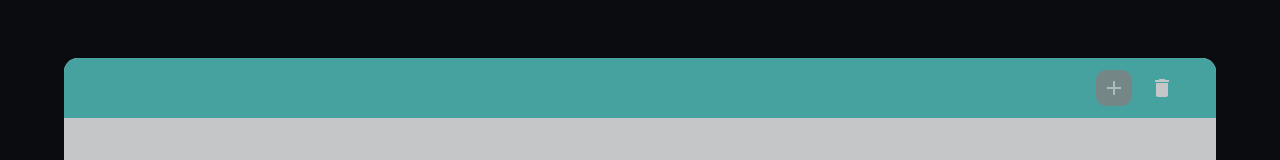
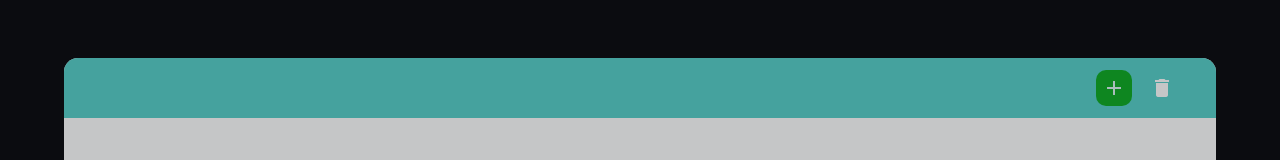
Before and after one commit to Akbar-26122005/taskmaster-client, a React (Create React App) app: page / in a window 1280 px wide. In both pictures the pointer is over the element "add". Shown: the part 122-282 px from the top of the page. Built offline with nearby package versions, Linux system fonts and the light colour scheme.

Commit message:
Update Home.css

```diff
--- a/src/styles/Home.css
+++ b/src/styles/Home.css
@@ -38,3 +38,11 @@
         opacity: 0.8;
     }
 }
+
+.tool.add-tool:hover {
+    background: green;
+}
+
+.tool.delete-tool:hover {
+    background: darkred;
+}
```
